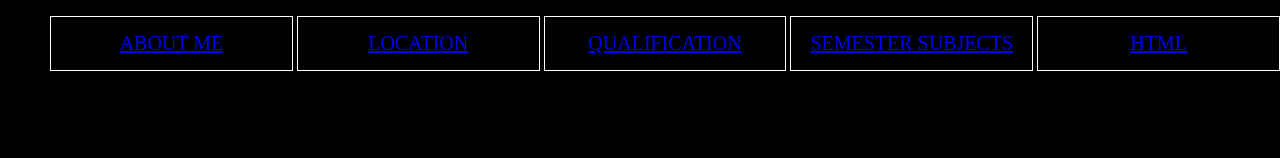
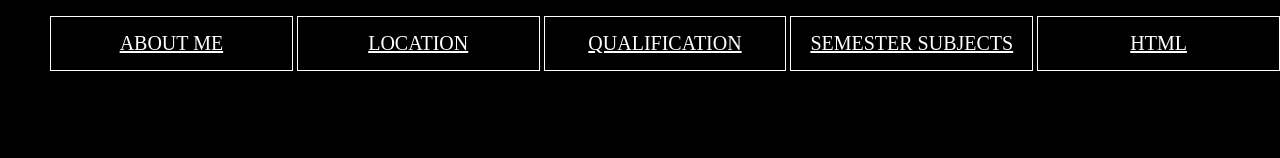
Before and after one commit to ratneshmaurya/ratneshmaurya.github.io, a plain HTML site: page index.html in a window 1280 px wide. Shown: the top 158 px of the page. Drawn offline with Linux system fonts and the light colour scheme.

Commit message:
Update index.html

```diff
--- a/index.html
+++ b/index.html
@@ -9,7 +9,7 @@ body{
 background-color:black;
 width:100%;
 }
-nav ul li a:lin{
+nav ul li a:link{
 color:white;
 }
                                 /* using hover for whole list block */
```
